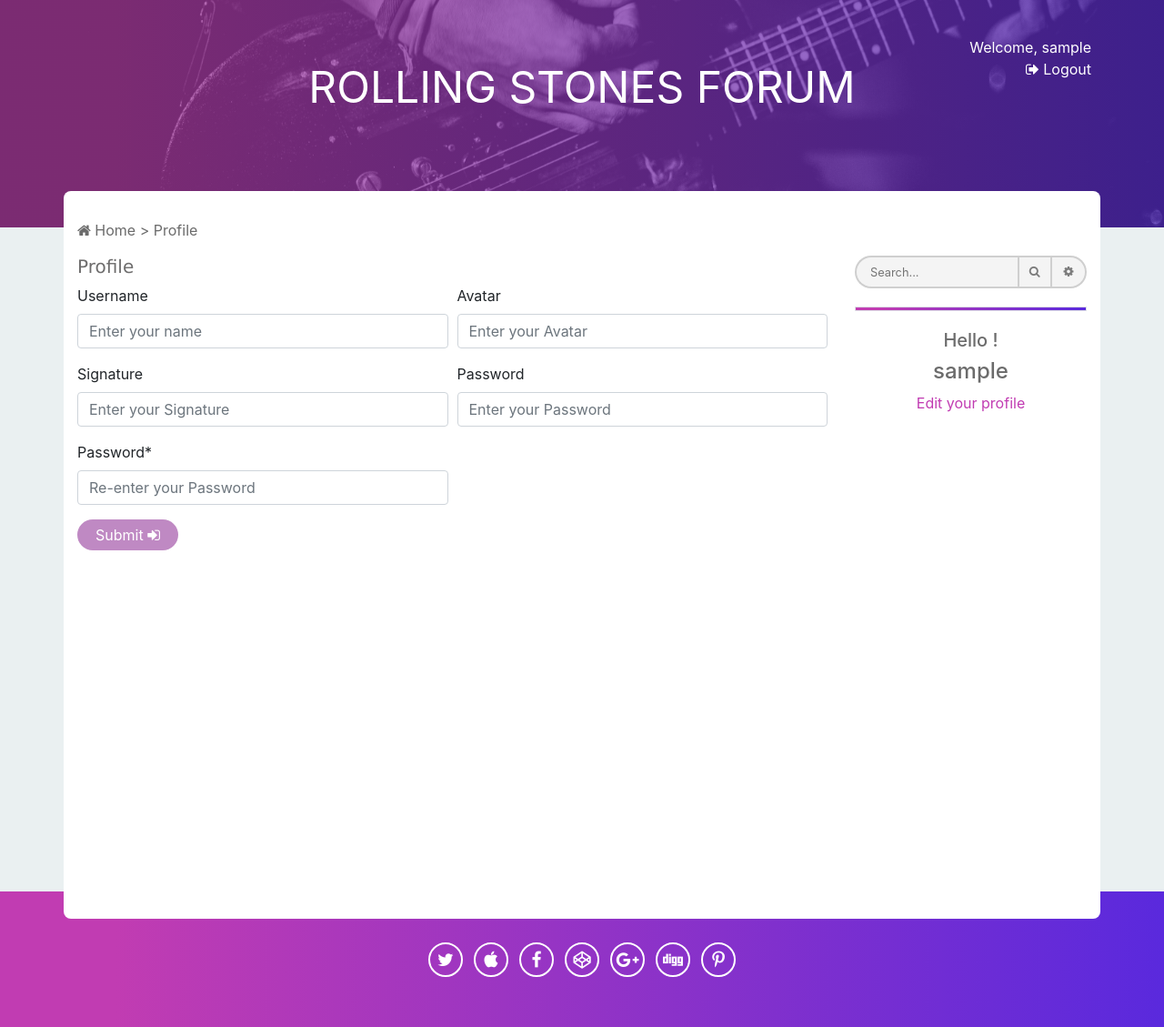
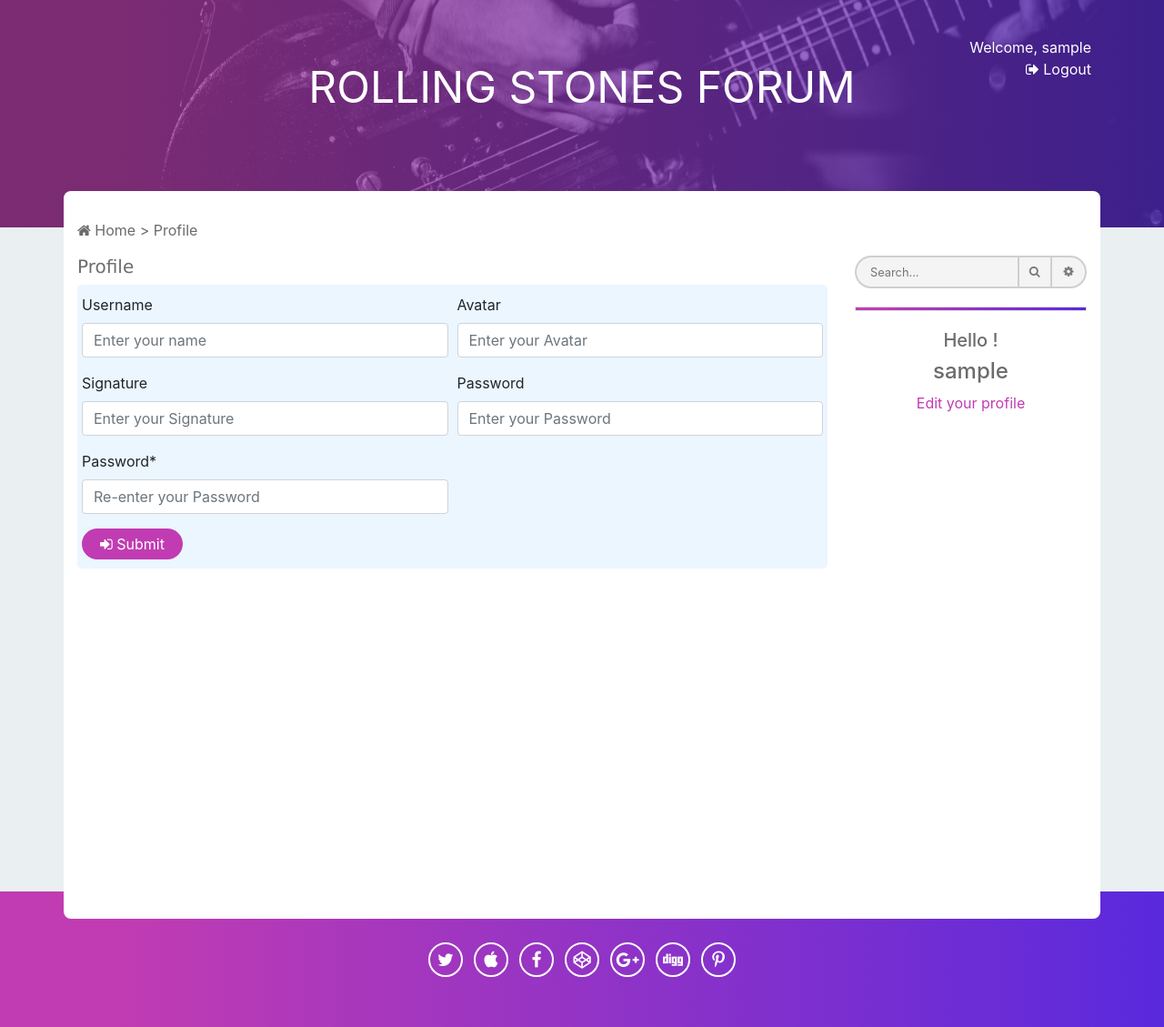
Before and after one commit to JonathanMaillard/BCBB-Forum, a PHP site: page /profile.php in a window 1280 px wide. Shown: the top 1129 px of the page at 91% size. Run offline with PHP 8.4, Linux system fonts and the light colour scheme; the visitor is signed in with stand-in values (Sample User, id 1); style sheets or scripts are compiled from the project's sources.

Commit message:
last update gaetan

```diff
--- a/create_topic.php
+++ b/create_topic.php
@@ -11,7 +11,6 @@
 
 
 ?>
-
 
 <h2>Create topic</h2>
 
--- a/css/form.css
+++ b/css/form.css
@@ -1,25 +1,25 @@
 .btn {
-  background-color: #BF89C3;
+  background-color: #c13cb2;
   border-radius: 20px;
   padding: 5px 20px;
   color: white;
   border: none;
 }
 .btn:hover {
-  background-color: #5930DB;
+  background-color: #5a29dd;
 }
 
 .formulary {
-  background-color: #C5B6F3;
+  background-color: #ECF6FF;
   border-radius: 5px;
   padding: 10px 5px;
 }
-.formulary .form-bindput {
-  background-color: #ecd9ed;
+.formulary .formulary__bindput {
+  opacity: 0.5;
   border-left: 3px solid #fa1873;
 }
-.formulary .form-bindput:hover {
-  border-left: 5px solid #5930DB;
+.formulary .formulary__bindput:hover {
+  border-left: 5px solid #5a29dd;
 }
 
 .title {
--- a/css/form.scss
+++ b/css/form.scss
@@ -1,8 +1,9 @@
 // Variables
 
-$btn-color: #BF89C3;
-$hover-color: #5930DB;
+$btn-color: #c13cb2;
+$hover-color: #5a29dd;
 $gradient-color: linear-gradient(90deg, #BF89C3 10%, #5a29dd 100%);
+
 
 // Style
 
@@ -23,13 +24,14 @@ $gradient-color: linear-gradient(90deg, #BF89C3 10%, #5a29dd 100%);
 
 .formulary
 {
-    background-color: #C5B6F3;
+    background-color: #ECF6FF;
     border-radius: 5px;
     padding: 10px 5px;
 
     .form-bindput
     {
-        background-color: #ecd9ed;
+        //background-color: ;
+        opacity: 0.5;
         border-left: 3px solid rgb(250, 24, 115);
 
         &:hover
--- a/profile.php
+++ b/profile.php
@@ -22,36 +22,36 @@
 
 <h2 class="title">Profile</h2>
 
-<form class="form" action="target_profile.php" method="POST">
+<form class="formulary" action="target_profile.php" method="POST">
 
     <div class="form-row">
         <div class="form-group col-md-6">
             <label for="inputUsername">Username</label>
-            <input type="text" class="form-control" id="inputUsername" name="inputUsername" placeholder="Enter your name">
+            <input type="text" class="form-control form-bindput" id="inputUsername" name="inputUsername" placeholder="Enter your name">
         </div>
         <div class="form-group col-md-6">
             <label for="inputAvatar">Avatar</label>
-            <input type="text" class="form-control" id="inputAvatar" name="inputAvatar" placeholder="Enter your Avatar">
+            <input type="text" class="form-control form-bindput" id="inputAvatar" name="inputAvatar" placeholder="Enter your Avatar">
         </div>
     </div>
 
     <div class="form-row">
         <div class="form-group col-md-6">
             <label for="inputUserSignature">Signature</label>
-            <input type="text" class="form-control" id="inputUserSignature" name="inputUserSignature" placeholder="Enter your Signature">
+            <input type="text" class="form-control form-bindput" id="inputUserSignature" name="inputUserSignature" placeholder="Enter your Signature">
         </div>
         <div class="form-group col-md-6">
             <label for="inputPassword">Password</label>
-            <input type="password" class="form-control" id="inputPassword" name="inputPassword" placeholder="Enter your Password">
+            <input type="password" class="form-control form-bindput" id="inputPassword" name="inputPassword" placeholder="Enter your Password">
         </div>
 
        <div class="form-group col-md-6">
             <label for="inputPassword2">Password*</label>
-            <input type="password" class="form-control" id="inputPassword2" name="inputPassword2" placeholder="Re-enter your Password">
+            <input type="password" class="form-control form-bindput" id="inputPassword2" name="inputPassword2" placeholder="Re-enter your Password">
         </div>
     </div>
 
-    <button type="submit" class="btn btn-primary"> Submit <i class="fa fa-sign-in" aria-hidden="true"></i></button>
+    <button type="submit" class="btn btn-primary"><i class="fa fa-sign-in" aria-hidden="true"></i> Submit </button>
 
 </form>
 
--- a/register.php
+++ b/register.php
@@ -50,7 +50,7 @@
         </div>
     </div>
 
-        <button type="submit" class="btn btn-primary"> Submit <i class="fa fa-sign-in" aria-hidden="true"></i></button>
+        <button type="submit" class="btn btn-primary"><i class="fa fa-sign-in" aria-hidden="true"></i> Submit </button>
 
 </form>
 
```
Also changed, not shown: login.php (+3 -5 lines), 1 other file.
